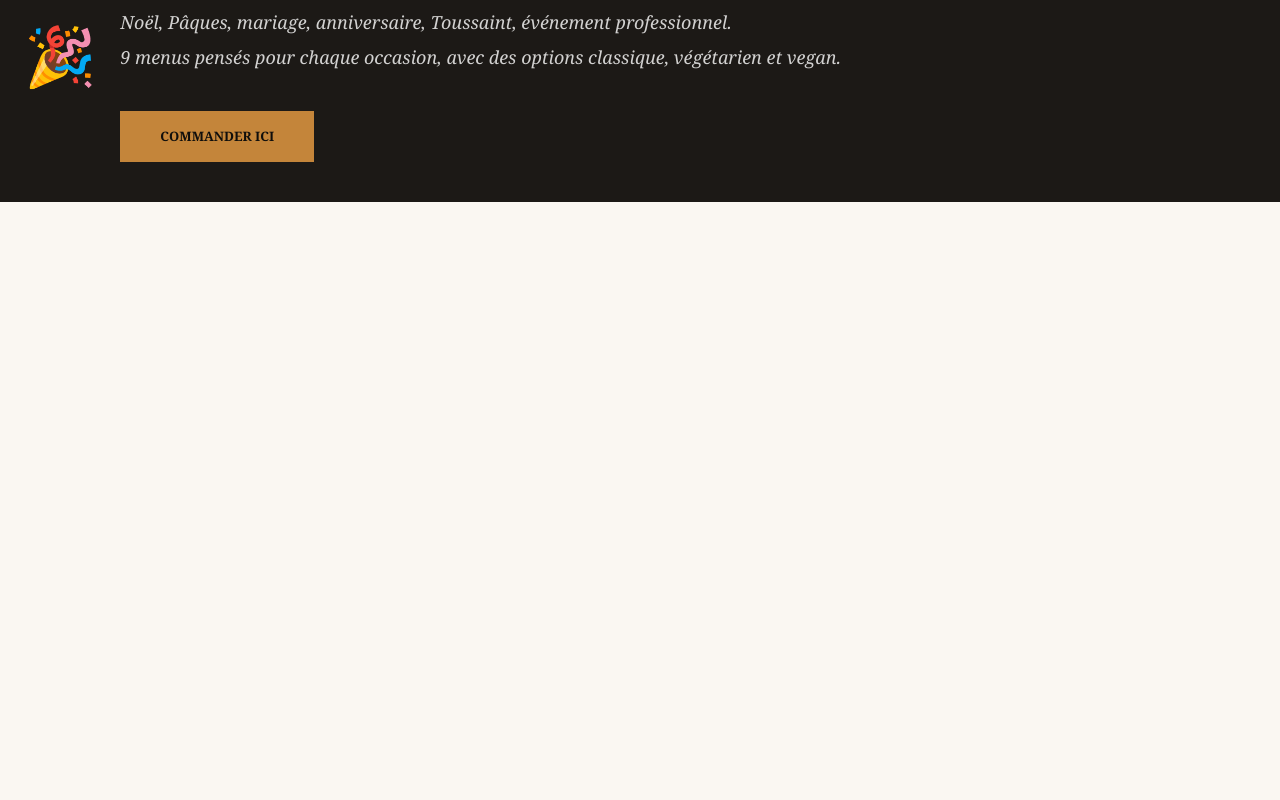
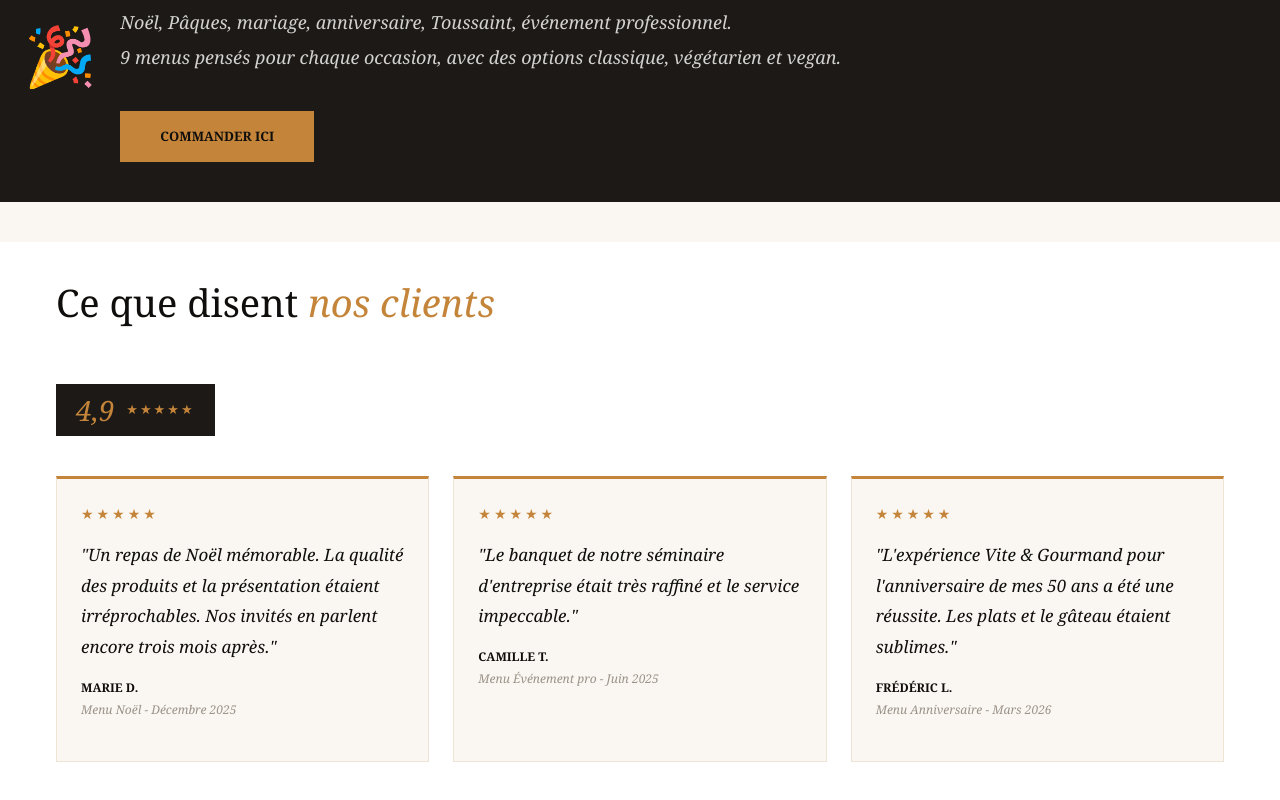
Before and after one commit to aurelien2704/vite-et-gourmand-projet, a Next.js app in the folder frontend/: page / in a window 1280 px wide. Shown: the part 2215-3015 px from the top of the page. Before the commit the page ends 2457 px from the top, so only its background shows below. Built offline with nearby package versions, Linux system fonts and the light colour scheme.

Commit message:
ajout de la section avis clients

```diff
--- a/frontend/src/app/page.tsx
+++ b/frontend/src/app/page.tsx
@@ -1,3 +1,4 @@
+import ClientsReviewSection from "@/components/home/ClientsReviewSection";
 import KnowHowSection from "@/components/home/KnowHowSection";
 import MainSection from "@/components/home/MainSection";
 import PresentationSection from "@/components/home/PresentationSection";
@@ -13,6 +14,8 @@ export default function Home() {
       <PresentationSection />
       {/*Section savoir-faire : 5 arguments*/}
       <KnowHowSection />
+      {/*Section avis clients*/}
+      <ClientsReviewSection />
     </main>
   );
 }
--- /dev/null
+++ b/frontend/src/components/home/ClientsReviewSection.tsx
@@ -0,0 +1,63 @@
+import { SectionTitle } from "../common/Headings";
+
+const reviews: Record<string, string>[] = [
+  {
+    author: "Marie D.",
+    note: "★★★★★",
+    comment: "Un repas de Noël mémorable. La qualité des produits et la présentation étaient irréprochables. Nos invités en parlent encore trois mois après.",
+    menu: "Menu Noël",
+    date: "Décembre 2025",
+  },
+  {
+    author: "Camille T.",
+    note: "★★★★★",
+    comment: "Le banquet de notre séminaire d'entreprise était très raffiné et le service impeccable.",
+    menu: "Menu Événement pro",
+    date: "Juin 2025",
+  },
+  {
+    author: "Frédéric L.",
+    note: "★★★★★",
+    comment: "L'expérience Vite & Gourmand pour l'anniversaire de mes 50 ans a été une réussite. Les plats et le gâteau étaient sublimes.",
+    menu: "Menu Anniversaire",
+    date: "Mars 2026",
+  },
+];
+
+export default function ClientsReviewSection() {
+  return (
+    <>
+      <section className="bg-white py-10 px-6 md:px-14">
+        <SectionTitle title="Ce que disent " highlight="nos clients" />
+
+        <div className="inline-flex items-center gap-3 bg-velvet px-5 py-3 mt-5">
+          <div className="font-serif text-[28px] italic text-copper leading-none">4,9</div>
+          <div className="text-copper tracking-[2px] text-[13px]">★★★★★</div>
+        </div>
+
+        {/* On récupère les données du tableau reviews avec .map */}
+        <div className="grid grid-cols-1 md:grid-cols-3 my-10 gap-6">
+          {reviews.map((r) => (
+            <div
+              key={r.author}
+              className="border border-cream border-t-[3px] border-t-copper p-6 bg-linen h-[286px] overflow-scroll"
+            >
+              <div className="text-copper tracking-[3px] text-[14px] pb-4">{r.note}</div>
+              <p className="font-serif text-[15px] lg:text-[17px] italic text-ink leading-[1.8] pb-4">
+                "{r.comment}"
+              </p>
+
+              <div className="text-[12px] font-bold uppercase text-ink">
+                {r.author}
+              </div>
+
+              <div className="text-[12px] text-stone italic mt-1">
+                {r.menu} - {r.date}
+              </div>
+            </div>
+          ))}
+        </div>
+      </section>
+    </>
+  );
+}
```
